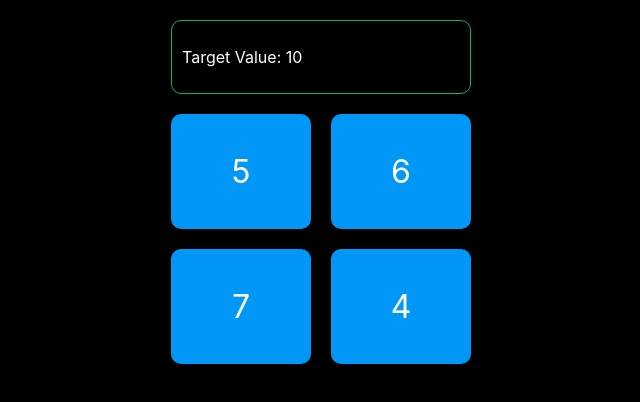
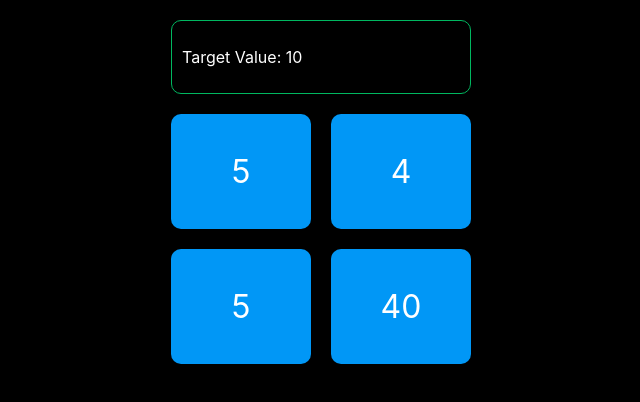
Before and after one commit to garethbrown82/sync-lock, a React (Create React App) app: page / in a window 1280 px wide. Shown: the top 402 px of the page, without its empty margins (319-959 px from the left). Built offline with nearby package versions, Linux system fonts and the light colour scheme.

Commit message:
Implement button operations into Game

```diff
--- a/src/components/Game.js
+++ b/src/components/Game.js
@@ -3,6 +3,7 @@ import { SquareButton } from './SquareButton'
 import { Header } from './Header'
 import styled from 'styled-components'
 import { levels, Button } from '../gameMechanics/levels'
+import { triggerActions } from '../gameMechanics/gameHelpers'
 
 const Grid = styled.div`
   height: 250px;
@@ -33,6 +34,7 @@ export class Game extends Component {
   triggerButton = (clickedButton) => {
     const { level, values } = this.state
     const updatedValues = triggerActions(clickedButton, level.buttonActions, values)
+    this.setState({ values: updatedValues })
   }
 
   render() {
@@ -43,10 +45,30 @@ export class Game extends Component {
           text={`Target Value: ${level && level.targetNumber}`}
         />
         <Grid>
-          <SquareButton column={1} row={1} value={values[0]} />
-          <SquareButton column={2} row={1} value={values[1]} />
-          <SquareButton column={1} row={2} value={values[2]} />
-          <SquareButton column={2} row={2} value={values[3]} />
+          <SquareButton
+            column={1}
+            row={1}
+            value={values[0]}
+            onClick={() => this.triggerButton(Button.TopLeft)}
+          />
+          <SquareButton
+            column={2}
+            row={1}
+            value={values[1]}
+            onClick={() => this.triggerButton(Button.TopRight)}
+            />
+          <SquareButton
+            column={1}
+            row={2}
+            value={values[2]}
+            onClick={() => this.triggerButton(Button.BottomLeft)}
+            />
+          <SquareButton
+            column={2}
+            row={2}
+            value={values[3]}
+            onClick={() => this.triggerButton(Button.BottomRight)}
+            />
         </Grid>
       </React.Fragment>
     )
--- a/src/gameMechanics/gameHelpers.js
+++ b/src/gameMechanics/gameHelpers.js
@@ -1,17 +1,17 @@
-import { Button, Operation } from './levels'
+import { Operation } from './levels'
 
 export const triggerActions = (clickedButton, buttonActions, values) => {
-  const updatedValues = values
+  let updatedValues = cloneArray(values)
   const actionsForButton = buttonActions.filter((action) => action.triggerButton === clickedButton)
   actionsForButton.forEach((action) => {
-
+    updatedValues = processAction(action, cloneArray(updatedValues))
   })
 
-  return [0, 0, 0, 0]
+  return updatedValues
 }
 
 export const processAction = (action, values) => {
-  const updateValues = values
+  const updateValues = cloneArray(values)
   const initialValue = values[action.affectedButton]
   updateValues[action.affectedButton] = updateValue(initialValue, action.operation, action.value)
   return updateValues
@@ -32,3 +32,5 @@ export const createButtonAction = (triggerButton, affectedButton, operation, val
     value,
   }
 }
+
+const cloneArray = (array) => array.slice(0)
--- a/src/gameMechanics/levels.js
+++ b/src/gameMechanics/levels.js
@@ -1,3 +1,5 @@
+import { createButtonAction } from './gameHelpers'
+
 export const Button = Object.freeze({
   TopLeft: 0,
   TopRight: 1,
@@ -14,14 +16,12 @@ export const Operation = Object.freeze({
 
 const level1 = {
   targetNumber: 10,
-  startValues: [5, 6, 7, 4],
+  startValues: [5, 4, 5, 40],
   buttonActions: [
-    {
-      triggerButton: Button.TopLeft,
-      button: Button.TopLeft,
-      operation: Operation.Add,
-      value: 5
-    }
+    createButtonAction(Button.TopLeft, Button.TopLeft, Operation.Add, 5),
+    createButtonAction(Button.TopRight, Button.TopRight, Operation.Add, 6),
+    createButtonAction(Button.BottomLeft, Button.BottomLeft, Operation.Multiply, 2),
+    createButtonAction(Button.BottomRight, Button.BottomRight, Operation.Divide, 2),
   ]
 }
 
```
Also changed, not shown: 1 other file (tests, documents, lock files or other folders).
